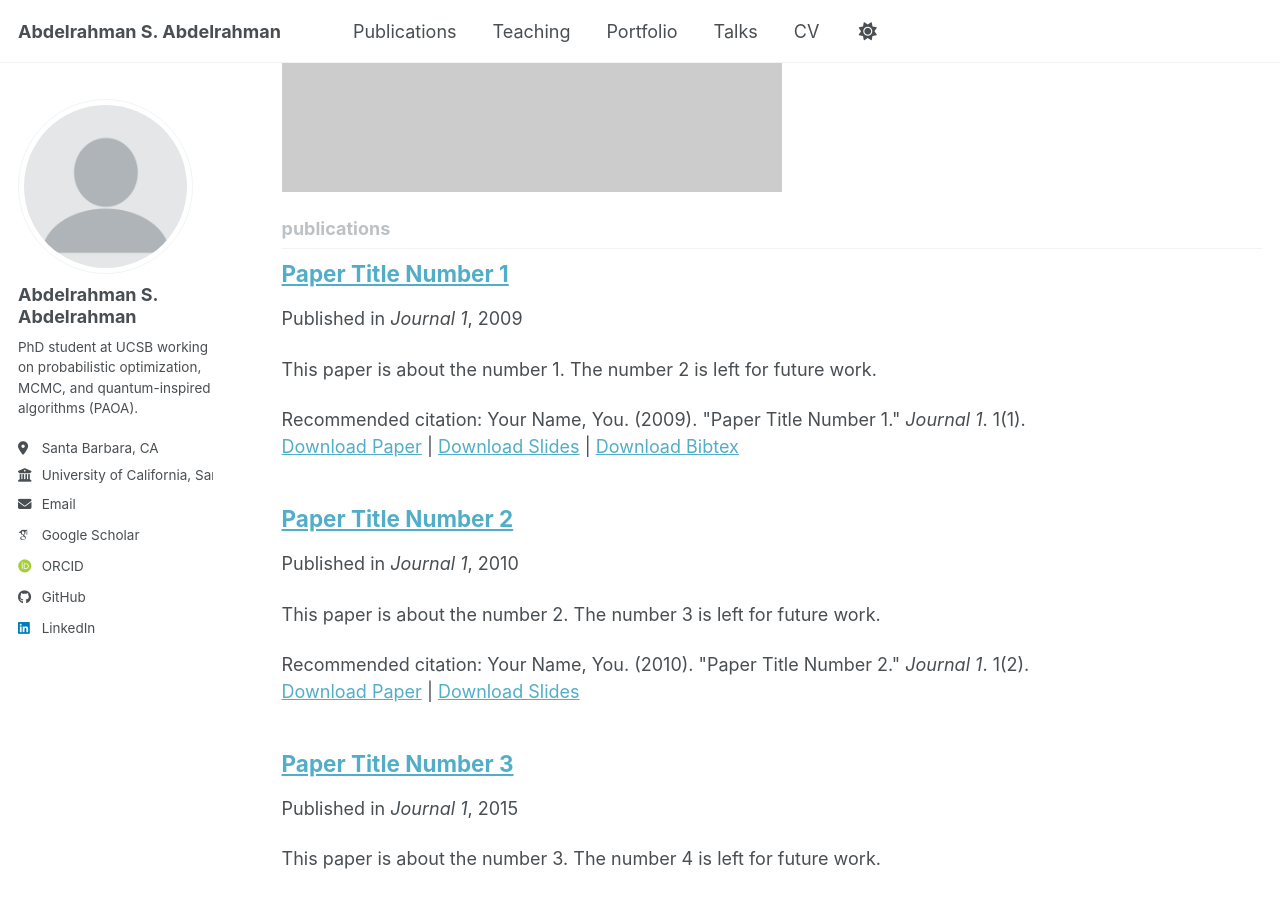
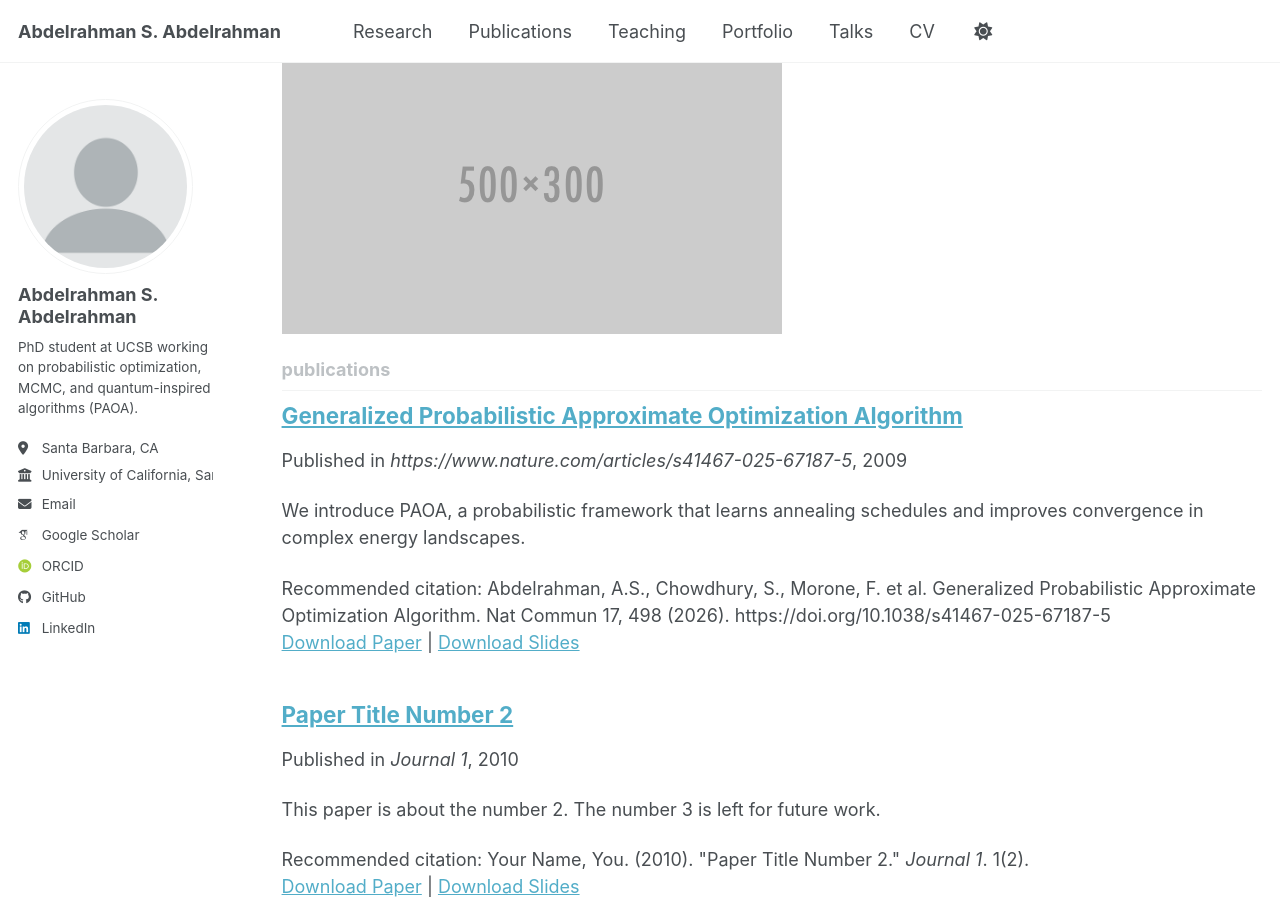
Before and after one commit to abdelrahmanseed/abdelrahmanseed.github.io, a Jekyll site: the page built from _pages/collection-archive.html, in a window 1280 px wide and 900 px high, scrolled down 893 px. Built offline with Jekyll 4.4.1, drawn with Linux system fonts in a browser that asks for light colours; some web fonts are replaced; a script bundle is joined from its source files by our own code; library files that are not in the unit come from our copies; some of the changed text lies outside the part shown.

```diff
--- a/_data/navigation.yml
+++ b/_data/navigation.yml
@@ -8,6 +8,10 @@
 #      Markdown formatted page while the second is generated using JSON.
 
 main:
+
+  - title: "Research"
+    url: /research/
+
   - title: "Publications"
     url: /publications/
 
--- /dev/null
+++ b/_portfolio/paoa.md
@@ -0,0 +1,15 @@
+---
+
+title: "Probabilistic Approximate Optimization Algorithm (PAOA)"
+collection: portfolio
+---------------------
+
+PAOA is a quantum-inspired probabilistic optimization framework designed to accelerate convergence in Markov Chain Monte Carlo (MCMC).
+
+It learns adaptive annealing schedules and proposal distributions to efficiently explore complex, non-convex energy landscapes.
+
+### Applications
+
+* k-SAT
+* Spin glass systems
+* Probabilistic computing (p-bits)
--- a/_publications/2009-10-01-paper-title-number-1.md
+++ /dev/null
@@ -1,14 +0,0 @@
----
-title: "Paper Title Number 1"
-collection: publications
-category: manuscripts
-permalink: /publication/2009-10-01-paper-title-number-1
-excerpt: 'This paper is about the number 1. The number 2 is left for future work.'
-date: 2009-10-01
-venue: 'Journal 1'
-slidesurl: 'https://academicpages.github.io/files/slides1.pdf'
-paperurl: 'https://academicpages.github.io/files/paper1.pdf'
-bibtexurl: 'https://academicpages.github.io/files/bibtex1.bib'
-citation: 'Your Name, You. (2009). &quot;Paper Title Number 1.&quot; <i>Journal 1</i>. 1(1).'
----
-The contents above will be part of a list of publications, if the user clicks the link for the publication than the contents of section will be rendered as a full page, allowing you to provide more information about the paper for the reader. When publications are displayed as a single page, the contents of the above "citation" field will automatically be included below this section in a smaller font.
--- /dev/null
+++ b/_publications/paoa.md
@@ -0,0 +1,13 @@
+---
+title: "Generalized Probabilistic Approximate Optimization Algorithm"
+collection: publications
+category: manuscripts
+permalink: /publication/2009-10-01-paper-title-number-1
+excerpt: 'We introduce PAOA, a probabilistic framework that learns annealing schedules and improves convergence in complex energy landscapes.'
+date: 2009-10-01
+venue: 'https://www.nature.com/articles/s41467-025-67187-5'
+slidesurl: 'https://www.nature.com/articles/s41467-025-67187-5'
+paperurl: 'https://www.nature.com/articles/s41467-025-67187-5'
+# bibtexurl: 'https://academicpages.github.io/files/bibtex1.bib'
+citation: 'Abdelrahman, A.S., Chowdhury, S., Morone, F. et al. Generalized Probabilistic Approximate Optimization Algorithm. Nat Commun 17, 498 (2026). https://doi.org/10.1038/s41467-025-67187-5'
+---
```
Also changed, not shown: _pages/research.md (added, +42 -0 lines).
